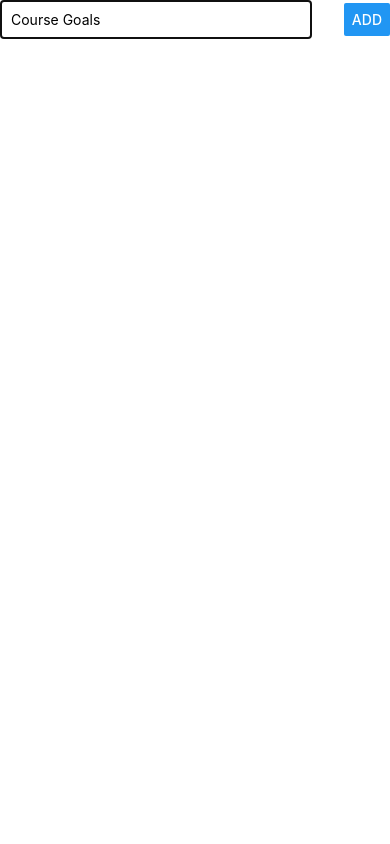
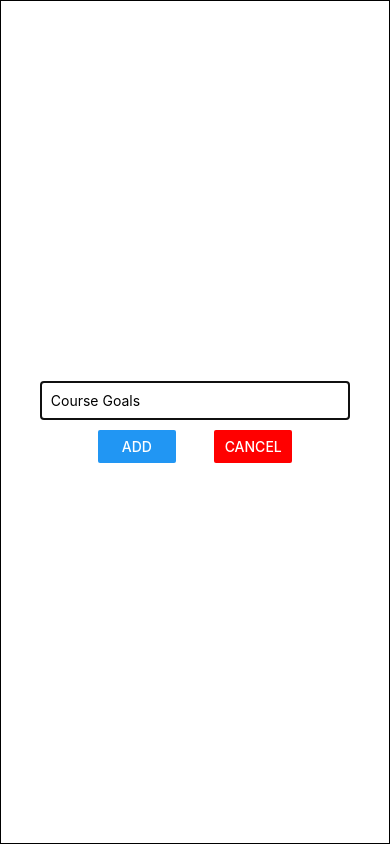
Before and after one commit to iamhaitham/React-Native-The-Practical-Guide-2020, a React Native app in the folder 3. Course Goals App/: screen / in a window 390 px wide. Both pictures are taken after a click on the button "ADD NEW GOAL". Built offline with nearby package versions, Linux system fonts and the light colour scheme.

Commit message:
Finishing Course Goals App

```diff
--- a/3. Course Goals App/App.js
+++ b/3. Course Goals App/App.js
@@ -11,6 +11,7 @@ export default function App() {
 
   const addGoalHandler = (enteredGoal) => {
     setCourseGoals(currentGoals => [...currentGoals, {"id":Math.random().toString(),"value":enteredGoal}]);
+    setIsAddMode(false);
   };
 
   const removeGoalHandler = (goalId) => {
@@ -19,10 +20,14 @@ export default function App() {
     });
   }
 
+  const cancelGoalAdditionHandler = () =>{
+    setIsAddMode(false);
+  }
+
   return (
     <View style={styles.screen}>
       <Button title="Add New Goal" onPress={()=>setIsAddMode(true)}></Button>
-      <GoalInput isVisible={isAddMode} onAddGoal={addGoalHandler}/>
+      <GoalInput isVisible={isAddMode} onAddGoal={addGoalHandler} onCancel={cancelGoalAdditionHandler}/>
       <FlatList
         data={courseGoals}
         keyExtractor={(item,index)=>item.id}
--- a/3. Course Goals App/components/GoalInput.js
+++ b/3. Course Goals App/components/GoalInput.js
@@ -8,6 +8,11 @@ const GoalInput = (props) => {
     setEnteredGoal(enteredText);
   };
 
+  const addGoalHandler = () => {
+    props.onAddGoal(enteredGoal);
+    setEnteredGoal("");
+  };
+
   return (
     <Modal visible={props.isVisible} animationType="slide">
       <View style={styles.inputContainer}>
@@ -16,10 +21,17 @@ const GoalInput = (props) => {
           style={styles.input}
           onChangeText={goalInputHandler}
         />
-        <Button
-          title="ADD"
-          onPress={() => props.onAddGoal(enteredGoal)} // This is equivalent to onPress={props.onAddGoal.bind(this,enteredGoal)}
-        />
+        <View style={styles.buttonContainer}>
+          <View style={styles.button}>
+            <Button
+              title="ADD"
+              onPress={addGoalHandler} // This is equivalent to onPress={props.onAddGoal.bind(this,enteredGoal)}
+            />
+          </View>
+          <View style={styles.button}>
+            <Button color="red" title="CANCEL" onPress={props.onCancel} />
+          </View>
+        </View>
       </View>
     </Modal>
   );
@@ -27,15 +39,26 @@ const GoalInput = (props) => {
 
 const styles = StyleSheet.create({
   inputContainer: {
-    flexDirection: "row",
-    justifyContent: "space-between",
+    flex: 1,
+    justifyContent: "center",
     alignItems: "center",
+    borderColor: "black",
+    borderWidth: 1,
   },
   input: {
     width: "80%",
     borderColor: "black",
     borderWidth: 1,
     padding: 10,
+    marginBottom: 10,
+  },
+  buttonContainer: {
+    flexDirection: "row",
+    justifyContent: "space-between",
+    width: "50%",
+  },
+  button: {
+    width: "40%",
   },
 });
 
```
Also changed, not shown: 1 other file (tests, documents, lock files or other folders).
